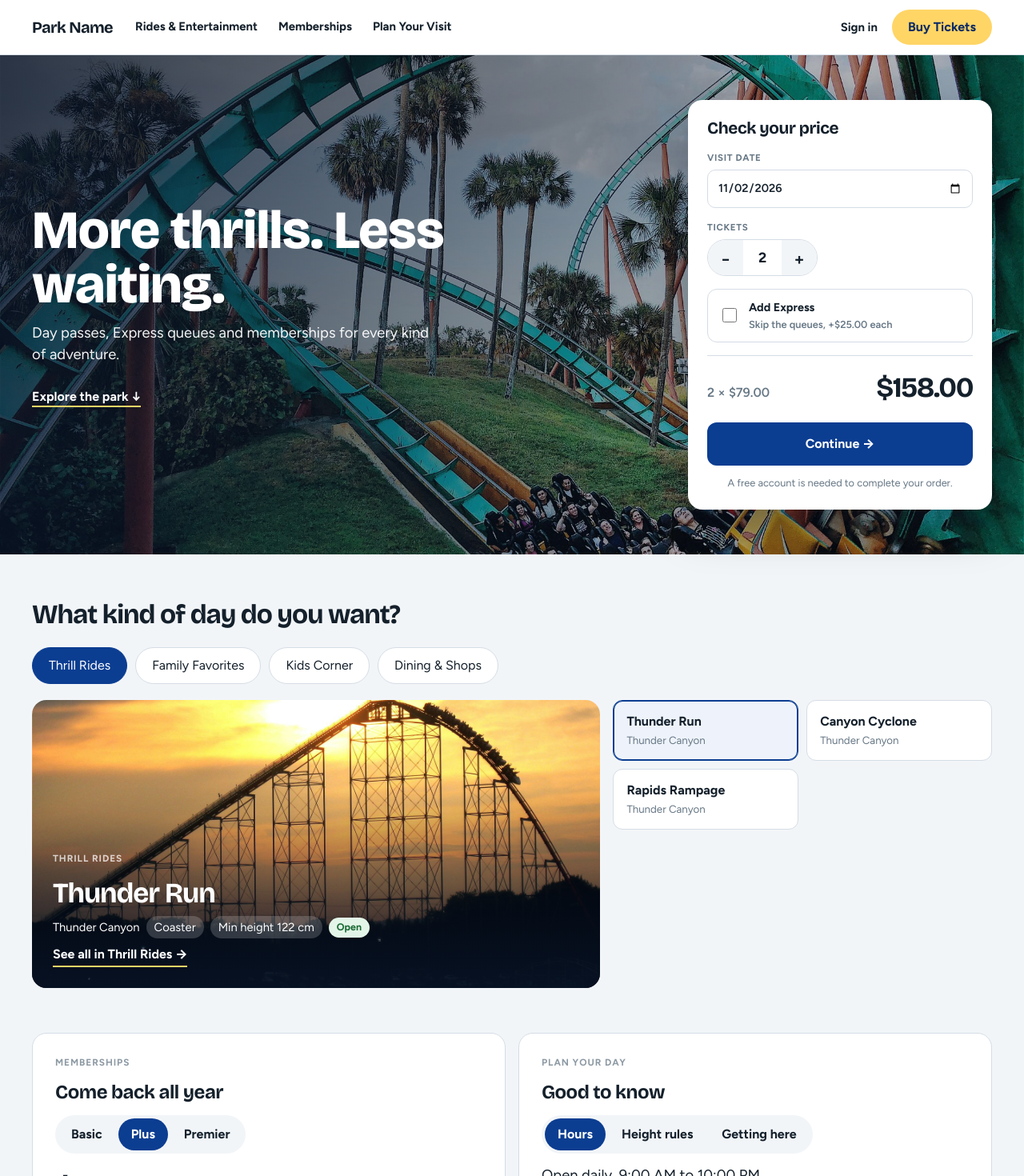
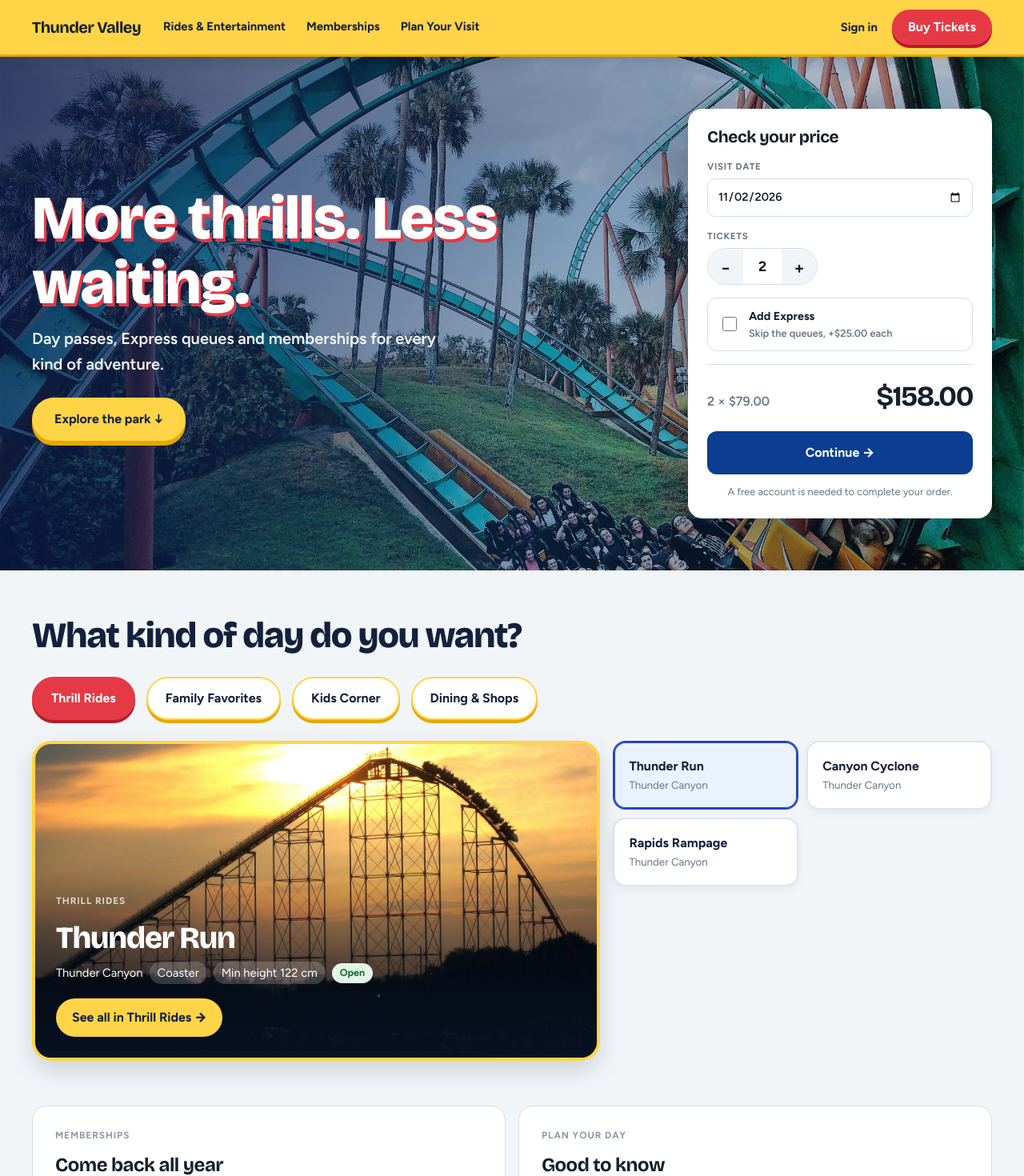
Before and after one commit to AlejandroJM0428/COSC-3380---Theme-Park-Project, a React (Vite) app in the folder client/: page / in a window 1280 px wide. Shown: the top 1470 px of the page at 80% size. Built offline with nearby package versions, Linux system fonts and the light colour scheme.

Commit message:
Redesign Thunder Valley homepage and rides section

```diff
--- a/client/src/config/brand.js
+++ b/client/src/config/brand.js
@@ -3,9 +3,10 @@
 // Images: any path that is missing or fails to load falls back to a neutral gradient
 // (see components/BrandImage.jsx), so the layout still holds with no photos.
 export const BRAND = {
-  name: 'Park Name',
-  shortName: 'Park Name',
-  tagline: 'Adventure Park',
+  name: 'Thunder Valley',
+  shortName: 'Thunder Valley',
+  tagline: 'Where Adventure Comes Alive!',
+
   // Placeholder homepage copy. Change it here.
   hero: { headline: 'More thrills. Less waiting.', sub: 'Day passes, Express queues and memberships for every kind of adventure.' },
   // Placeholder "Plan your visit" copy. Hours and height rules come from the database.
--- a/client/src/public.css
+++ b/client/src/public.css
@@ -249,3 +249,225 @@
   .pub-premier, .pub-games { grid-template-columns: 1fr; }
   .pub-zone-name { font-size: 26px; }
 }
+
+
+/* THUNDER VALLEY - Vibrant Homepage Hero */
+
+.pub-hero {
+  min-height: 620px;
+  padding: 65px 0;
+  background-color: #1848a8;
+}
+
+.pub-hero::before {
+  background: linear-gradient(
+    100deg,
+    rgba(8, 25, 75, 0.78) 0%,
+    rgba(15, 65, 130, 0.35) 55%,
+    rgba(0, 0, 0, 0.12) 100%
+  );
+}
+
+.pub-hero h1 {
+  font-size: clamp(3rem, 6vw, 5rem);
+  font-weight: 900;
+  line-height: 1.05;
+  color: #ffffff;
+  text-shadow: 3px 4px 0 #e63946;
+}
+
+.pub-hero-copy p {
+  font-size: 1.25rem;
+  font-weight: 600;
+  color: #ffffff;
+  line-height: 1.6;
+}
+
+.pub .pub-hero-link {
+  display: inline-block;
+  background: #ffd447;
+  color: #14213d;
+  padding: 15px 28px;
+  border: none;
+  border-radius: 50px;
+  font-size: 1rem;
+  font-weight: 900;
+  text-decoration: none;
+  box-shadow: 0 6px 0 #e5a900;
+  transition: transform 0.2s, box-shadow 0.2s;
+}
+
+.pub .pub-hero-link:hover {
+  transform: translateY(-3px);
+  box-shadow: 0 9px 0 #e5a900;
+}
+
+@media (max-width: 560px) {
+  .pub-hero {
+    min-height: 0;
+    padding: 45px 0;
+  }
+
+  .pub-hero h1 {
+    font-size: 2.7rem;
+  }
+}
+
+
+/* THUNDER VALLEY - Sunshine Yellow Navigation */
+
+.pub-header {
+  background: #FFD447;
+  border-bottom: 3px solid #E5A900;
+  box-shadow: 0 4px 15px rgba(0, 0, 0, 0.12);
+}
+
+.pub-wordmark {
+  color: #14213D;
+  font-weight: 900;
+}
+
+.pub-nav a {
+  color: #14213D;
+  font-weight: 800;
+  transition: color 0.2s, border-color 0.2s;
+}
+
+.pub-nav a:hover,
+.pub-nav a.active {
+  color: #E63946;
+  border-bottom-color: #E63946;
+}
+
+.pub-signin {
+  color: #14213D;
+}
+
+.pub .pub-buy {
+  background: #E63946;
+  color: #FFFFFF;
+  font-weight: 900;
+  box-shadow: 0 4px 0 #B71C2B;
+  transition: transform 0.2s, box-shadow 0.2s;
+}
+
+.pub .pub-buy:hover {
+  transform: translateY(-2px);
+  box-shadow: 0 6px 0 #B71C2B;
+}
+
+.pub a.pub-buy {
+  color: #FFFFFF;
+}
+
+@media (max-width: 900px) {
+  .pub-nav {
+    background: #FFD447;
+  }
+
+  .pub-menu-button {
+    color: #14213D;
+    border-color: #14213D;
+  }
+}
+
+
+/* THUNDER VALLEY - Colorful Rides Explorer */
+
+#explore .pub-h2 {
+  font-size: clamp(2rem, 4vw, 2.8rem);
+  font-weight: 900;
+  color: #14213D;
+  margin-bottom: 26px;
+}
+
+/* Ride category buttons */
+#explore .pub-tabs-row {
+  gap: 14px;
+  margin-bottom: 26px;
+}
+
+#explore .pub-pill {
+  background: #FFFFFF;
+  color: #14213D;
+  border: 2px solid #FFD447;
+  border-radius: 50px;
+  padding: 13px 22px;
+  font-weight: 900;
+  box-shadow: 0 4px 0 #E5A900;
+  transition: transform 0.2s, background 0.2s;
+}
+
+#explore .pub-pill:hover {
+  background: #FFF2B3;
+  transform: translateY(-3px);
+}
+
+#explore .pub-pill[aria-pressed="true"] {
+  background: #E63946;
+  color: #FFFFFF;
+  border-color: #E63946;
+  box-shadow: 0 4px 0 #B71C2B;
+}
+
+/* Large featured attraction image */
+#explore .pub-feature {
+  border-radius: 24px;
+  min-height: 400px;
+  box-shadow: 0 12px 30px rgba(20, 33, 61, 0.16);
+  border: 4px solid #FFD447;
+}
+
+#explore .pub-feature-body h3 {
+  font-size: clamp(1.8rem, 3vw, 2.5rem);
+  font-weight: 900;
+}
+
+#explore .pub-feature-link {
+  display: inline-block;
+  background: #FFD447;
+  color: #14213D;
+  padding: 12px 20px;
+  border-radius: 50px;
+  border: none;
+  font-weight: 900;
+  text-decoration: none;
+  margin-top: 10px;
+}
+
+/* Ride selection cards */
+#explore .pub-chip {
+  background: #FFFFFF;
+  border: 2px solid #DCE5F0;
+  border-radius: 16px;
+  padding: 18px;
+  box-shadow: 0 5px 12px rgba(20, 33, 61, 0.06);
+  transition: transform 0.2s, border-color 0.2s;
+}
+
+#explore .pub-chip:hover {
+  transform: translateY(-4px);
+  border-color: #2448B8;
+}
+
+#explore .pub-chip[aria-pressed="true"] {
+  background: #EAF2FF;
+  border-color: #2448B8;
+  box-shadow: inset 0 0 0 1px #2448B8;
+}
+
+#explore .pub-chip strong {
+  font-weight: 900;
+  color: #14213D;
+}
+
+#explore .pub-chip-more {
+  color: #2448B8;
+}
+
+@media (prefers-reduced-motion: reduce) {
+  #explore .pub-pill,
+  #explore .pub-chip {
+    transition: none;
+  }
+}
```
